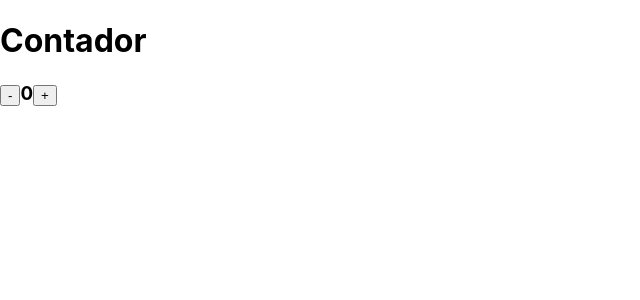
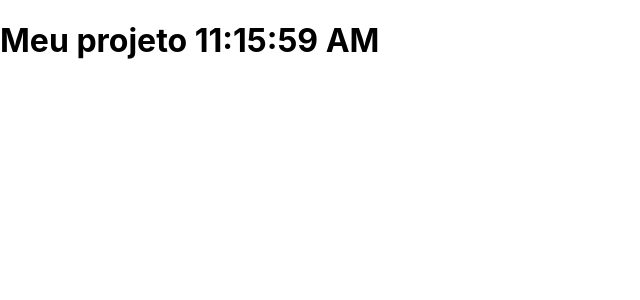
Before and after one commit to EvanioTech/meu, a React (Create React App) app: page / in a window 1280 px wide. Shown: the top 300 px of the page, without its empty margins (0-640 px from the left). Built offline with nearby package versions, Linux system fonts and the light colour scheme.

Commit message:
trabalhando com componentdidmount

```diff
--- a/src/App.js
+++ b/src/App.js
@@ -5,36 +5,29 @@
     constructor(props){
         super(props);
         this.state = {
-            nome: 'Matias',
-            contador: 0
+            hora: '00:00:00'
         };
-
-        this.aumentar = this.aumentar.bind(this);
-        this.diminuir = this.diminuir.bind(this);
     }
 
-    aumentar(){
+    componentDidMount(){
 
-        let state = this.state;
-        state.contador += 1
-        this.setState(state)
+        setInterval(() =>{
+            this.setState({hora: new Date().toLocaleTimeString() })
+        }, 1000)
     }
 
-    diminuir(){
-        let state = this.state;
-        state.contador -= 1;
-        this.setState(state)
+    componentDidUpdate(){
+        console.log('+ 1 seg')
     }
+
 
 
 
     render(){
         return(
             <div>
-                <h1>Contador</h1>
-               <h3><button onClick={this.diminuir}>-</button>
-               {this.state.contador}
-               <button onClick={this.aumentar}>+</button></h3>
+                <h1>Meu projeto {this.state.hora} </h1>
+
             </div>
         );
     }
```
Also changed, not shown: src/App4.js (added, +43 -0 lines).
